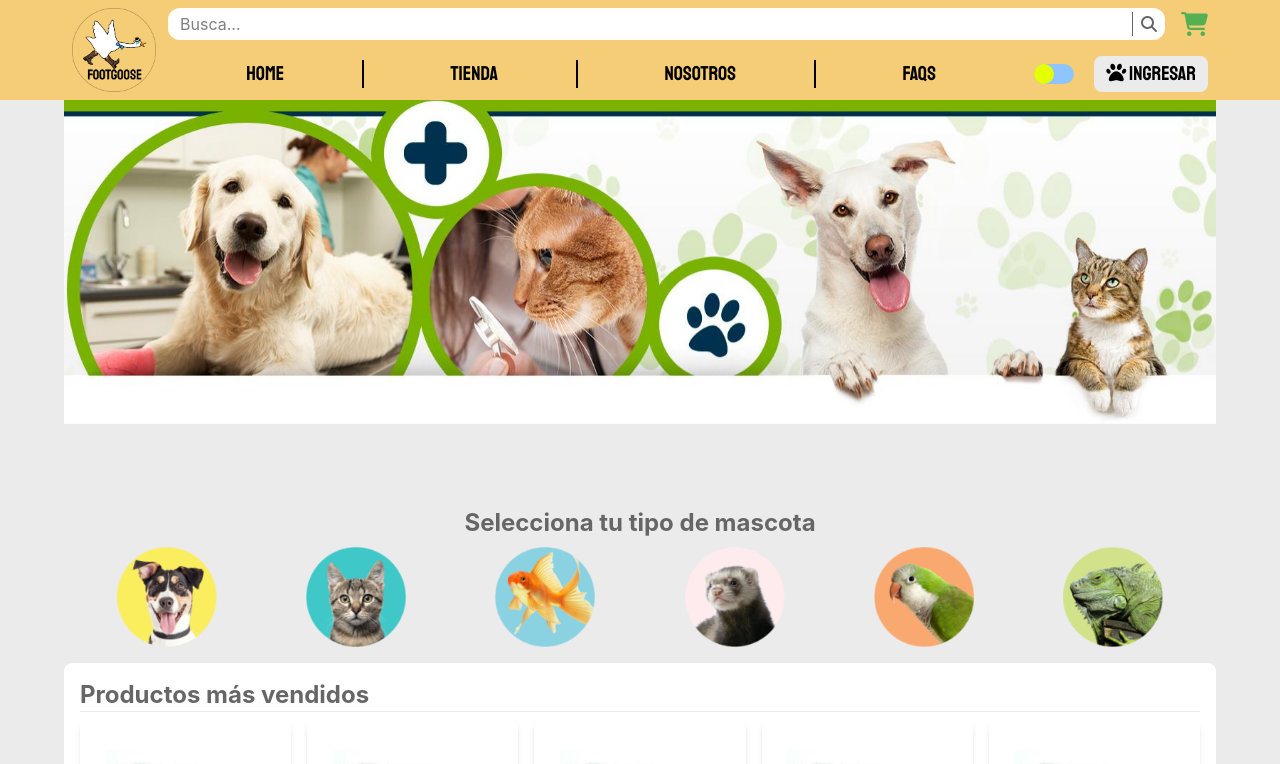
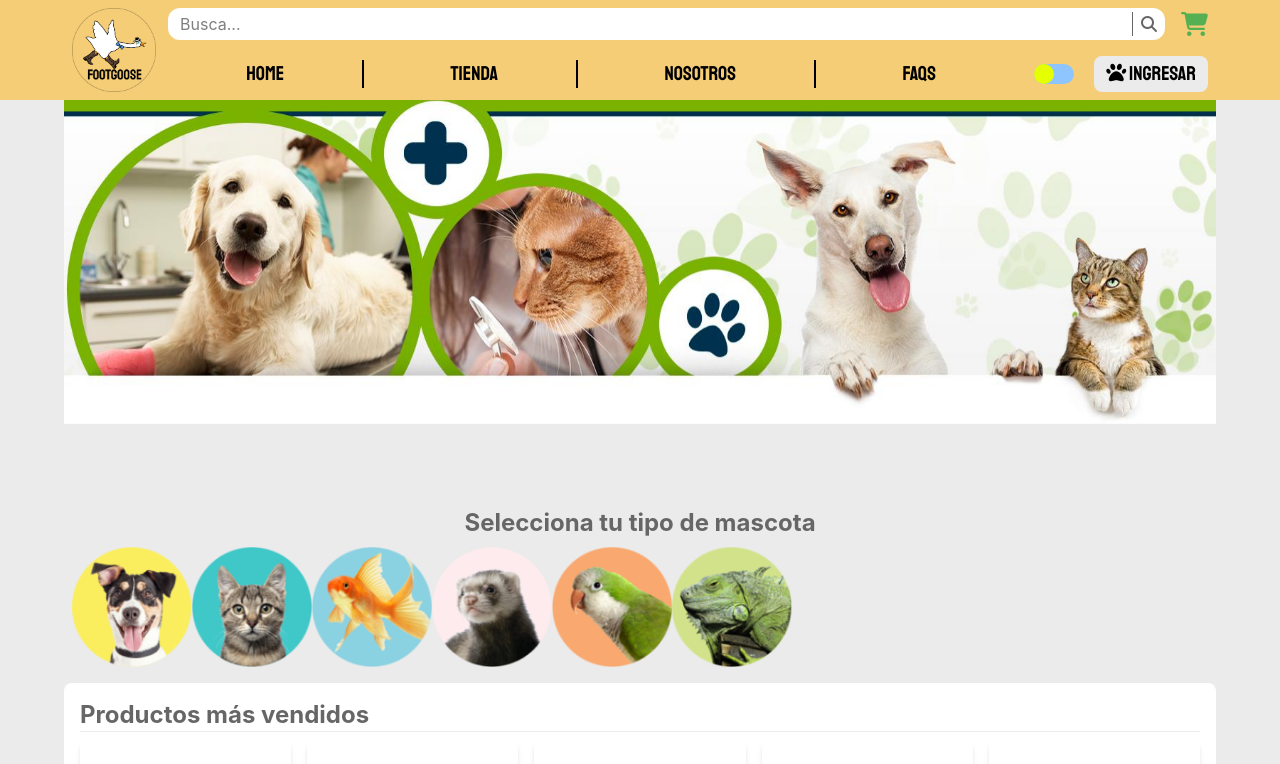
Before and after one commit to Marcos676/e-commerce-petshop, a React (Vite) app in the folder client/: page / in a window 1280 px wide. Shown: the top 764 px of the page. Built offline with nearby package versions, Linux system fonts and the light colour scheme.

Commit message:
Crea Componente PetList con la lista de imagenes de mascotas.

```diff
--- /dev/null
+++ b/client/src/components/PetList.tsx
@@ -0,0 +1,24 @@
+
+type Props = {
+  width: String;
+  isFilterView: Boolean;
+};
+
+const PetList = ({ width, isFilterView }: Props) => {
+  return (
+    <ul className={"flex-wrap justify-around " + isFilterView? "hidden md:flex": "flex"}>
+      {["Perro", "Gato", "Pez", "Roedor", "Ave", "Reptil"].map(
+        (tipo, index) => (
+          <li key={index} className={"inline " + width}>
+            <img
+              className="max-w-full h-auto object-contain"
+              src={`images/categorias/icono${tipo}.png`}
+              alt={tipo}
+            />
+          </li>
+        ),
+      )}
+    </ul>
+  );
+};
+export default PetList;
--- a/client/src/pages/Home.tsx
+++ b/client/src/pages/Home.tsx
@@ -1,3 +1,4 @@
+import PetList from "../components/PetList";
 //Swiper es una libreria de carrusel apra React
 import { Swiper, SwiperSlide } from "swiper/react"; //importa componentes principales de Swiper
 import { Autoplay } from "swiper/modules"; //importa modulo de autoplay para que el carrusel se mueva solo
@@ -63,22 +64,7 @@ const Home = () => {
         <h2 className="mb-2 text-2xl text-center font-bold text-grisOscuro">
           Selecciona tu tipo de mascota
         </h2>
-        <ul
-          className="grid justify-around items-center"
-          style={{ gridTemplateColumns: "repeat(auto-fit, 100px)" }}
-        >
-          {["Perro", "Gato", "Pez", "Roedor", "Ave", "Reptil"].map(
-            (tipo, index) => (
-              <li key={index} className="mx-auto">
-                <img
-                  className="max-w-full h-auto object-contain"
-                  src={`images/categorias/icono${tipo}.png`}
-                  alt={tipo}
-                />
-              </li>
-            ),
-          )}
-        </ul>
+        <PetList isFilterView={false} width={"w-25 md:w-30"} />
       </section>
       <section className="p-4 my-4 bg-blanco rounded-lg">
         <h2 className="mb-2 border-b border-grisClaro text-2xl font-bold text-grisOscuro">
```
